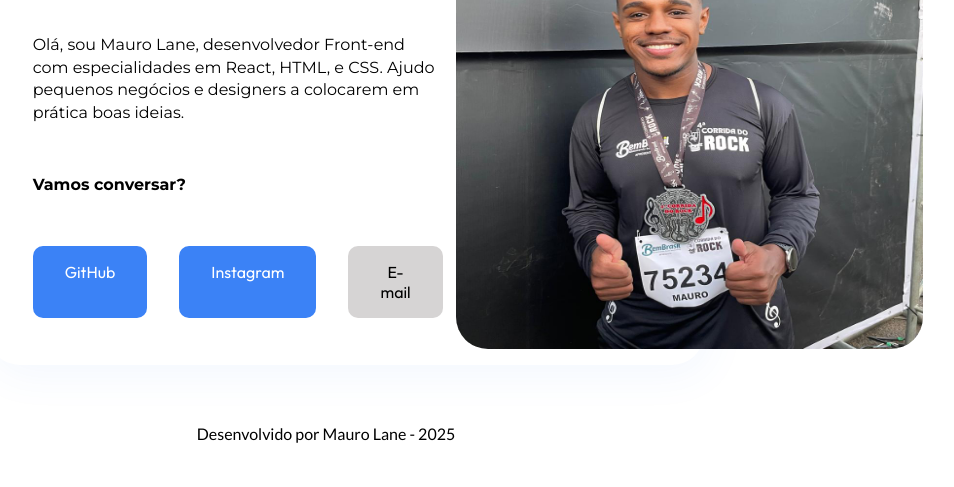
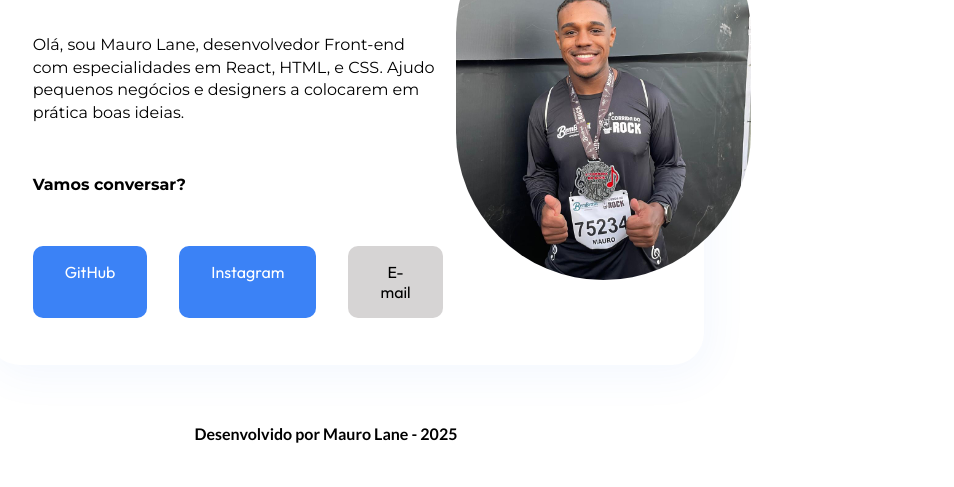
Before and after one commit to MauroLn26/portfolio, a plain HTML site: page index.html in a window 1280 px wide. Shown: the part 313-800 px from the top of the page, without its empty margins (294-1248 px from the left). Drawn offline with Linux system fonts and the light colour scheme.

Commit message:
atualizado a fotoMauro e rodapé

```diff
--- a/assets/style.css
+++ b/assets/style.css
@@ -40,7 +40,6 @@ body {
 .header__links a{
     text-decoration: none;
     color: black;
-    font-weight: 600;
     padding: 1rem 2rem;
     border-radius: 1em;
     box-shadow: 5px 10px 40px #3b83f610;
@@ -126,10 +125,13 @@ body {
     transition: 1s;
 }
 
+.main__sub2 {
+    width: 100%;
+}
+
 .sub2__img {
-    width: 467.71px;
-    height: 532px;
-    border-radius: 2rem;
+    height: 49.26vh;
+    border-radius: 15rem;
 }
 
 /* RODAPÉ */
--- a/index.html
+++ b/index.html
@@ -31,7 +31,7 @@
         </section>
     </main>
     <footer class="rodape__home">
-        <p>Desenvolvido por Mauro Lane - 2025<p>
+        <p><strong>Desenvolvido por Mauro Lane - 2025</strong><p>
     </footer>
 </body>
 </html>
```
